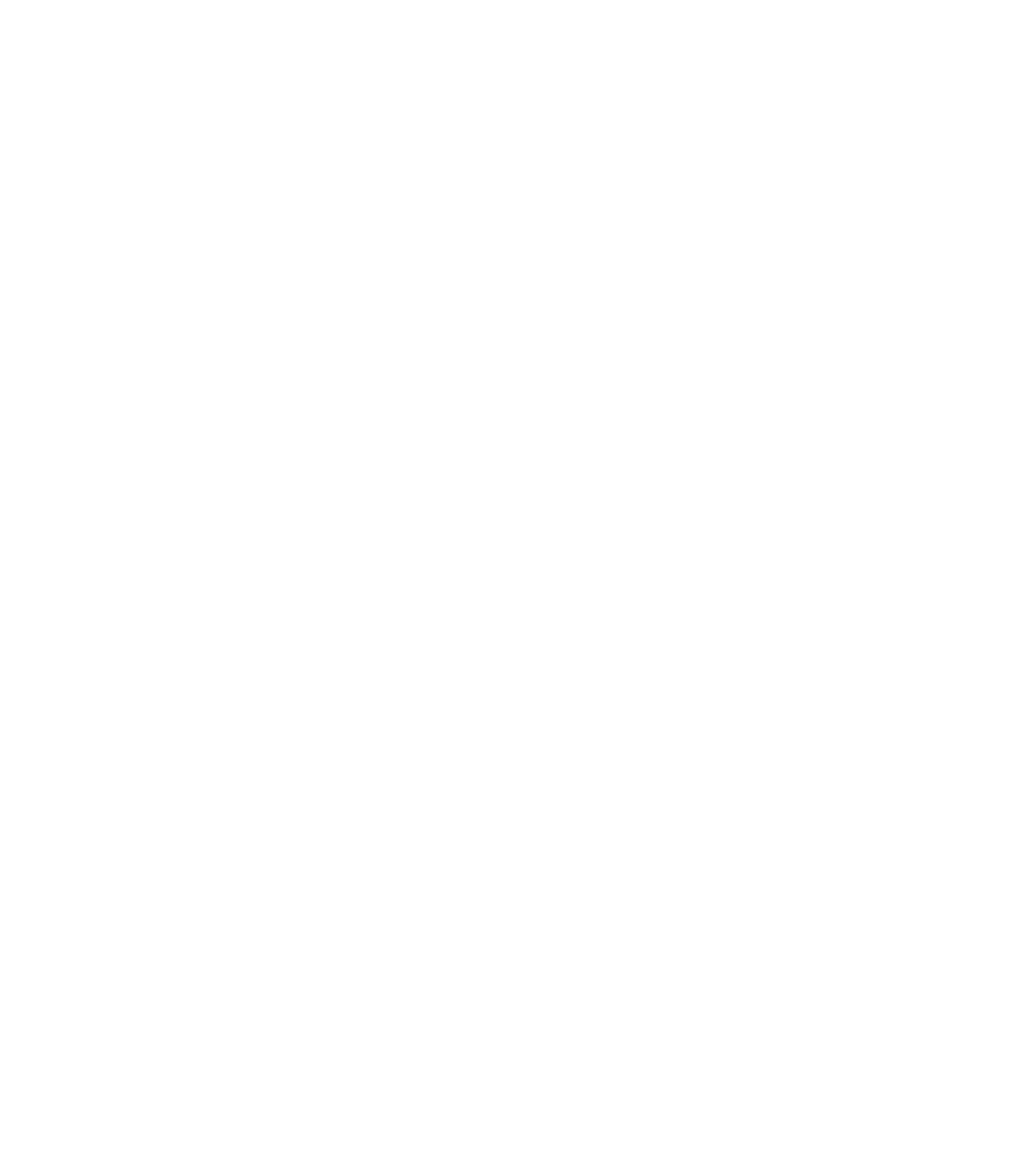
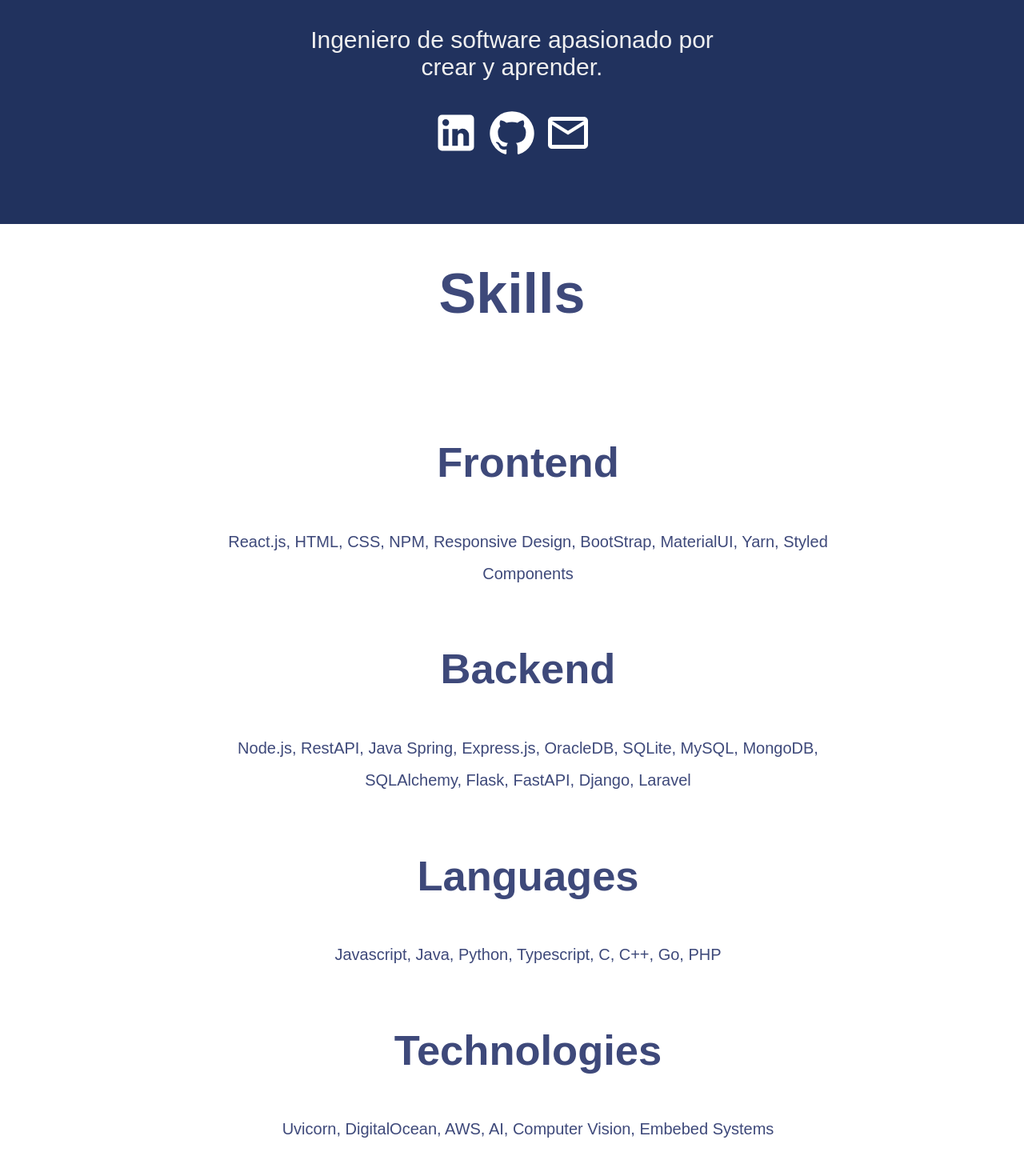
Before and after one commit to Yisuslalala/personal-portfolio, a React (Create React App) app: page / in a window 1280 px wide. Shown: the part 520-1990 px from the top of the page at 80% size. Before the commit the page ends 800 px from the top, so only its background shows below. Built offline with nearby package versions, Linux system fonts and the light colour scheme.

Commit message:
uploaded Home style n' various components

```diff
--- a/package.json
+++ b/package.json
@@ -6,6 +6,7 @@
     "@babel/plugin-proposal-private-property-in-object": "^7.21.11",
     "@emotion/react": "^11.11.1",
     "@emotion/styled": "^11.11.0",
+    "@material-ui/core": "^5.0.0-beta.5",
     "@material-ui/icons": "^4.11.3",
     "@mui/icons-material": "^5.14.1",
     "@mui/material": "^5.14.2",
@@ -16,6 +17,7 @@
     "react-dom": "^18.2.0",
     "react-router-dom": "^6.14.2",
     "react-scripts": "5.0.1",
+    "react-vertical-timeline-component": "^3.6.0",
     "web-vitals": "^2.1.4"
   },
   "scripts": {
--- a/src/App.js
+++ b/src/App.js
@@ -1,9 +1,10 @@
 import './App.css';
 import { BrowserRouter as Router, Routes, Route } from "react-router-dom";
 import Home from "./pages/Home";
-import Experience from "./pages/Experience"
-import Projects from './pages/Projects'
-import Navbar from "./components/Navbar"
+import Experience from "./pages/Experience";
+import Projects from './pages/Projects';
+import Navbar from "./components/Navbar";
+import Footer from './components/Footer';
 
 
 function App() {
@@ -16,6 +17,7 @@ function App() {
           <Route path="/projects" element={<Projects />}/>
           <Route path="/experience" element={<Experience/>}/>
         </Routes>
+        <Footer />
       </Router>
     </div>
   );
--- a/src/pages/Experience.js
+++ b/src/pages/Experience.js
@@ -1,8 +1,26 @@
-import React from 'react'
+import React from "react";
+import {
+  VerticalTimeline,
+  VerticalTimelineElement,
+} from "react-vertical-timeline-component";
+import "react-vertical-timeline-component/style.min.css";
+import SchoolIcon from "@material-ui/icons/School";
+//import WorkIcon from "@material-ui/icons/Work";
+
 
 function Experience() {
   return (
-    <div>Experience</div>
+    <div className="experience">
+      <VerticalTimeline lineColor="#3e497a">
+        <VerticalTimelineElement
+          className="vertical-timeline-element--education"
+          date="2015 - 2018"
+          iconStyle={{ background: "#3e497a", color: "#fff" }}
+          icon={<SchoolIcon />}
+        >
+        </VerticalTimelineElement>
+      </VerticalTimeline>
+    </div>
   )
 }
 
--- a/src/pages/Home.js
+++ b/src/pages/Home.js
@@ -1,8 +1,58 @@
 import React from 'react'
+import LinkedInIcon from '@mui/icons-material/LinkedIn';
+import GitHubIcon from '@mui/icons-material/GitHub';
+import MailOutlineIcon from '@mui/icons-material/MailOutline';
+import '../styles/Home.css';
+
 
 function Home() {
   return (
-    <div>Home</div>
+    <div className='home'>
+      <div className='about'>
+        <h2>Hola, mi nombre es Jesús Quiñones</h2>
+        <div className='prompt'>
+          <p>
+            Ingeniero de software apasionado por crear y aprender.
+          </p>
+          <LinkedInIcon />
+          <GitHubIcon />
+          <MailOutlineIcon />
+        </div>
+      </div>
+        <div className="skills">
+         <h1>Skills</h1>
+          <ol className='list'>
+            <li className='item'>
+              <h2>Frontend</h2>
+              <span>
+                React.js, HTML, CSS, NPM, Responsive Design, BootStrap,
+                MaterialUI, Yarn, Styled Components
+              </span>
+            </li>
+            <li className='item'>
+              <h2>Backend</h2>
+              <span>
+                Node.js, RestAPI, Java Spring, Express.js, OracleDB,
+                SQLite, MySQL, MongoDB, SQLAlchemy, Flask, FastAPI,
+                Django, Laravel
+              </span>
+            </li>
+          <li className='item'>
+            <h2>Languages</h2>
+            <span>
+              Javascript, Java, Python, Typescript, C, C++, Go, PHP
+            </span>
+        </li>
+          <li className='item'>
+            <h2>Technologies</h2>
+            <span>
+              Uvicorn, DigitalOcean, AWS, AI, Computer Vision,
+              Embebed Systems
+            </span>
+          </li>
+        </ol>
+      </div>
+    </div>
   )
 }
 
--- a/src/styles/Home.css
+++ b/src/styles/Home.css
@@ -55,6 +55,11 @@
     font-size: 20px;
   }
 
+  .item {
+    padding-top: 15px;
+    padding-bottom: 15px;
+  }
+
   @media only screen and (max-width: 600px) {
     .about h2 {
       font-size: 40px;
```
Also changed, not shown: 1 other file (tests, documents, lock files or other folders).
